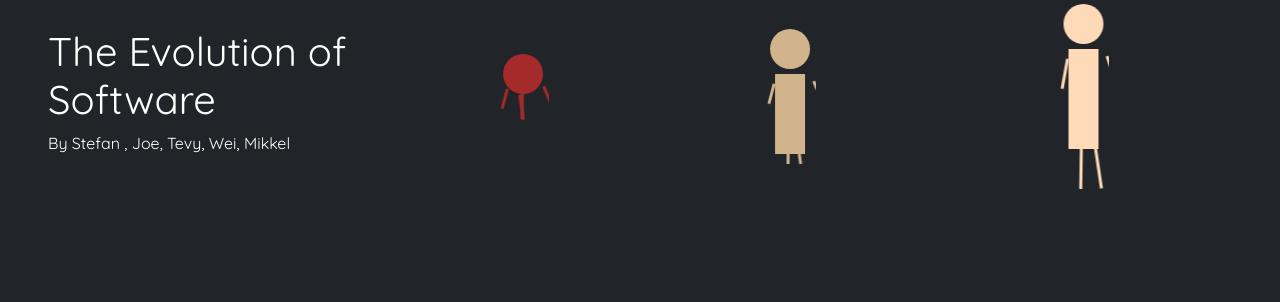
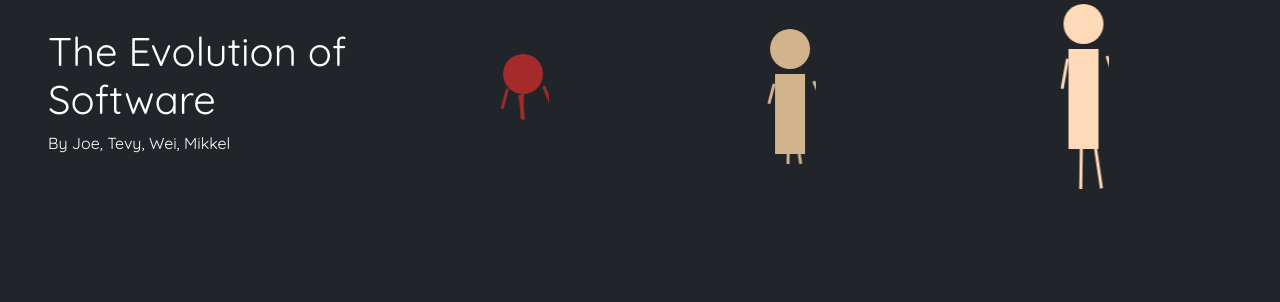
Before and after one commit to SWE40006/SWE40006, a PHP site: page / in a window 1280 px wide. Shown: the part 301-603 px from the top of the page. Run offline with PHP 8.4, Linux system fonts and the light colour scheme.

Commit message:
New changes

```diff
--- a/index.php
+++ b/index.php
@@ -74,7 +74,7 @@
 <body class="bg-dark p-5">
     <div>
         <h1 class="text-white">The Evolution of Software</h1>
-        <p class="text-white">By Stefan , Joe, Tevy, Wei, Mikkel </p>
+        <p class="text-white">By  Joe, Tevy, Wei, Mikkel </p>
     </div>
     <div class="container text-center evolution-container">
         <!-- Monkey -->
```
